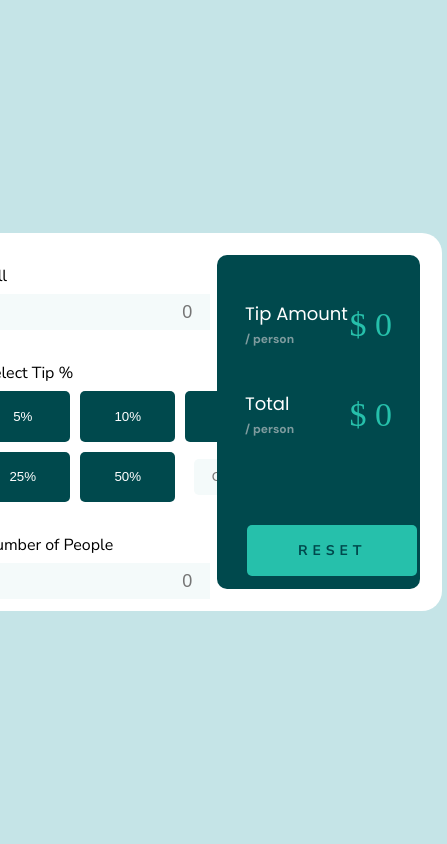
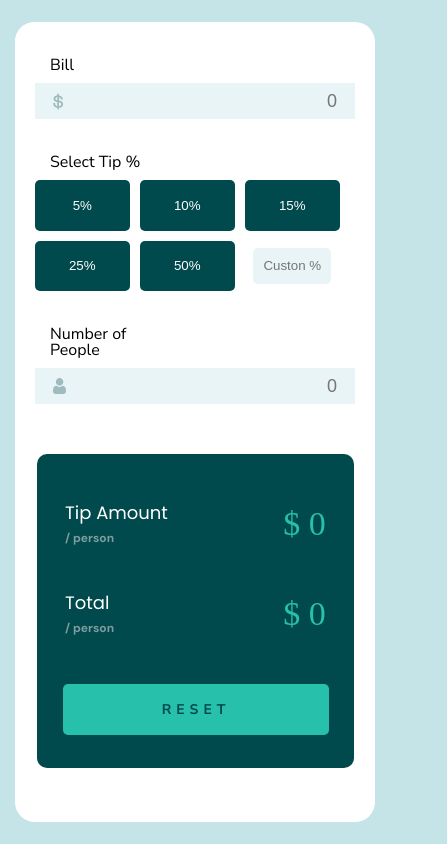
Before and after one commit to MoraesAlvesCleber/tip-calculator-app-main, a plain HTML site: page index.html in a window 390 px wide. Shown: the whole page, 447 px wide, since content can reach past the window. Drawn offline with Linux system fonts and the light colour scheme.

Commit message:
Deixando projeto responsivo

```diff
--- a/css/style.css
+++ b/css/style.css
@@ -5,7 +5,7 @@
     --Dark-grayish-cyan: hsl(186, 14%, 43%);
     --Grayish-cyan: hsl(184, 14%, 56%);
     --Light-grayish-cyan: hsl(185, 41%, 84%);
-    --Very-light-grayish-cyan: hsl(189, 41%, 97%);
+    --Very-light-grayish-cyan: hsl(189, 41%, 94%);
     --White: hsl(0, 0%, 100%);
 
     /*font family*/
@@ -33,6 +33,14 @@ main{
     display: flex;
 }
 
+@media (max-width: 412px) {
+    main{
+        width: 360px;
+        height: 800px;
+        flex-direction: column;
+    }
+}
+
 .div-input{
     width: 100%;
     text-align: center;
@@ -51,8 +59,15 @@ main{
     height: 34px;
     margin-left: 20px;
     text-align: right;
-    font-size: 18px !important;
+    font-size: 18px;
 }
+
+@media (max-width: 412px){
+    .inputon{
+        width: 300px !important;
+    }
+}
+
 #bill-input:focus{
     border-color: var(--Light-grayish-cyan);
 }
@@ -93,6 +108,14 @@ input#people-input{
     width: 50%;
     border-radius: 10px;
     margin: 22px 22px;
+}
+
+@media (max-width: 412px) {
+    .result-section{
+        width: 88%;
+        margin: 50px 22px;
+        height: 314px;
+    }
 }
 
 .div-custon-text{
@@ -178,6 +201,11 @@ input#people-input{
     border: none;
     cursor: pointer;
 }
+@media (max-width:420px) {
+    .reset{
+        margin: 0 0 0 26px;
+    }
+}
 
 .reset:hover{
     background: var(--Light-grayish-cyan);
--- a/index.html
+++ b/index.html
@@ -51,7 +51,7 @@
         <button id="button-quinze" class="button-percent" value="15">15%</button>
         <button id="button-vinte-cinco" class="button-percent" value="25">25%</button>
         <button id="button-cinquenta" class="button-percent" value="50">50%</button>
-        <input id="custon-input" class="custon-input" type="text" placeholder="Custon" onfocus="this.value='';">
+        <input id="custon-input" class="custon-input" type="text" placeholder="Custon %" onfocus="this.value='';">
       </div>
 
       <div class="div-input">
```
